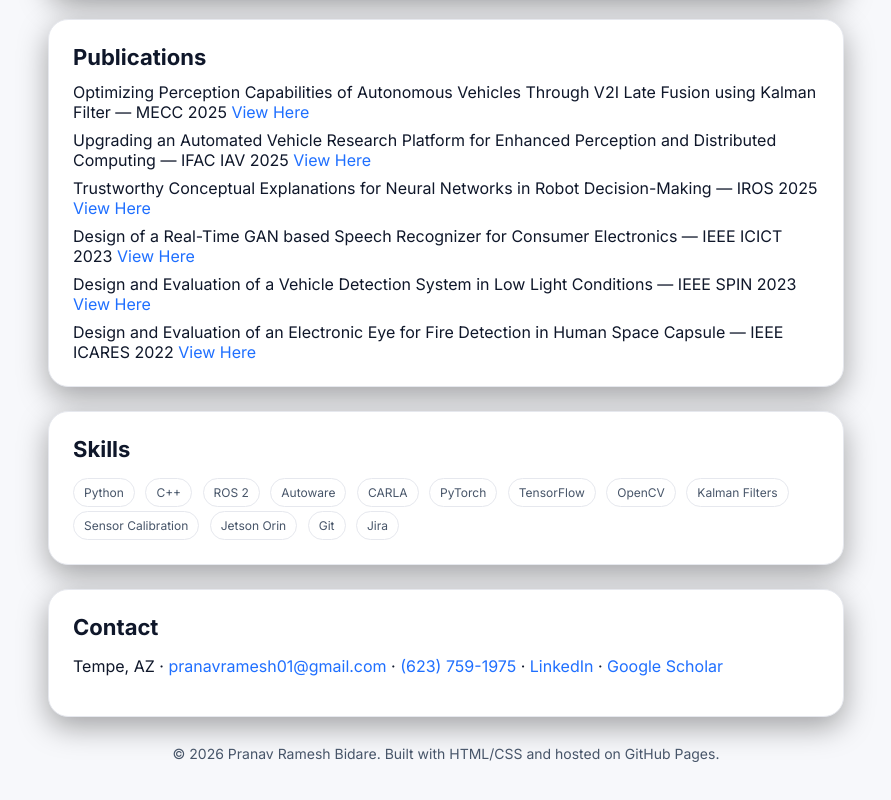
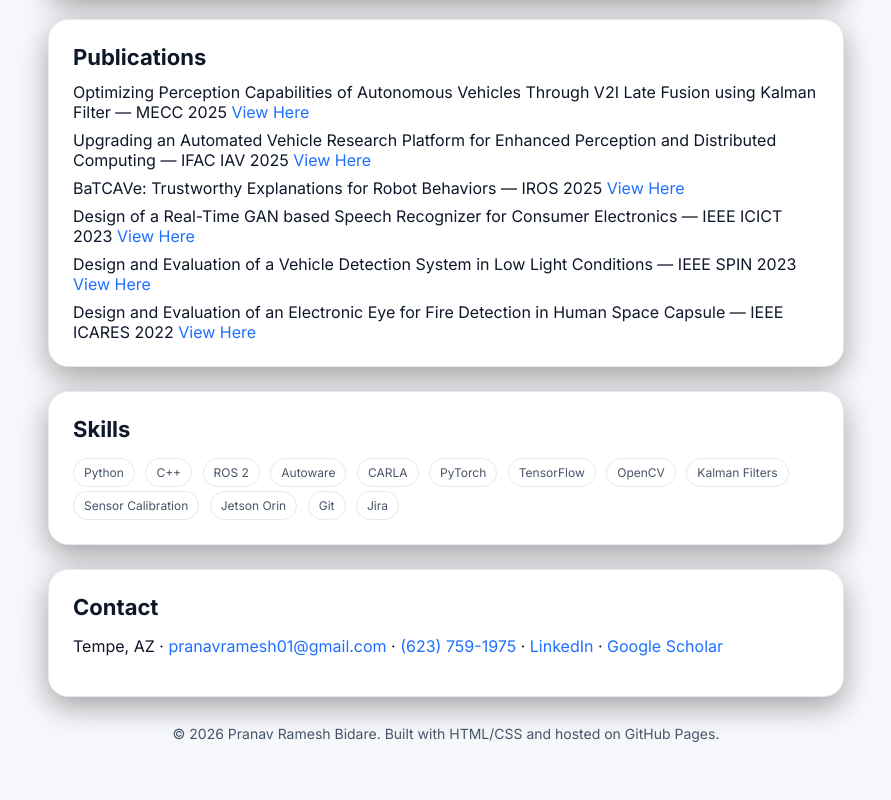
Before and after one commit to Pranav01rb/Pranav01rb.github.io, a plain HTML site: page index.html in a window 1280 px wide. Shown: the part 2956-3756 px from the top of the page, without its empty margins (368-1259 px from the left). Drawn offline with Linux system fonts and the light colour scheme.

Commit message:
Update index.html

```diff
--- a/index.html
+++ b/index.html
@@ -213,7 +213,7 @@
         <ul>
           <li>Optimizing Perception Capabilities of Autonomous Vehicles Through V2I Late Fusion using Kalman Filter — MECC 2025 <a href="https://www.researchgate.net/publication/396831237_Optimizing_Perception_Capabilities_of_Autonomous_Vehicles_Through_V2I_Late_Fusion_using_Kalman_Filter" target="_blank" rel="noopener">View Here</a></li>
           <li>Upgrading an Automated Vehicle Research Platform for Enhanced Perception and Distributed Computing — IFAC IAV 2025 <a href="https://www.sciencedirect.com/science/article/pii/S2405896325003489" target="_blank" rel="noopener">View Here</a></li>
-          <li>Trustworthy Conceptual Explanations for Neural Networks in Robot Decision-Making — IROS 2025 <a href="https://arxiv.org/abs/2409.10733" target="_blank" rel="noopener">View Here</a></li>
+          <li>BaTCAVe: Trustworthy Explanations for Robot Behaviors — IROS 2025 <a href="https://arxiv.org/pdf/2409.10733" target="_blank" rel="noopener">View Here</a></li>
           <li>Design of a Real-Time GAN based Speech Recognizer for Consumer Electronics — IEEE ICICT 2023 <a href="https://ieeexplore.ieee.org/abstract/document/10134295" target="_blank" rel="noopener">View Here</a></li>
           <li>Design and Evaluation of a Vehicle Detection System in Low Light Conditions — IEEE SPIN 2023 <a href="https://ieeexplore.ieee.org/abstract/document/10116614" target="_blank" rel="noopener">View Here</a></li>
           <li>Design and Evaluation of an Electronic Eye for Fire Detection in Human Space Capsule — IEEE ICARES 2022 <a href="https://ieeexplore.ieee.org/abstract/document/9993503" target="_blank" rel="noopener">View Here</a></li>
```
